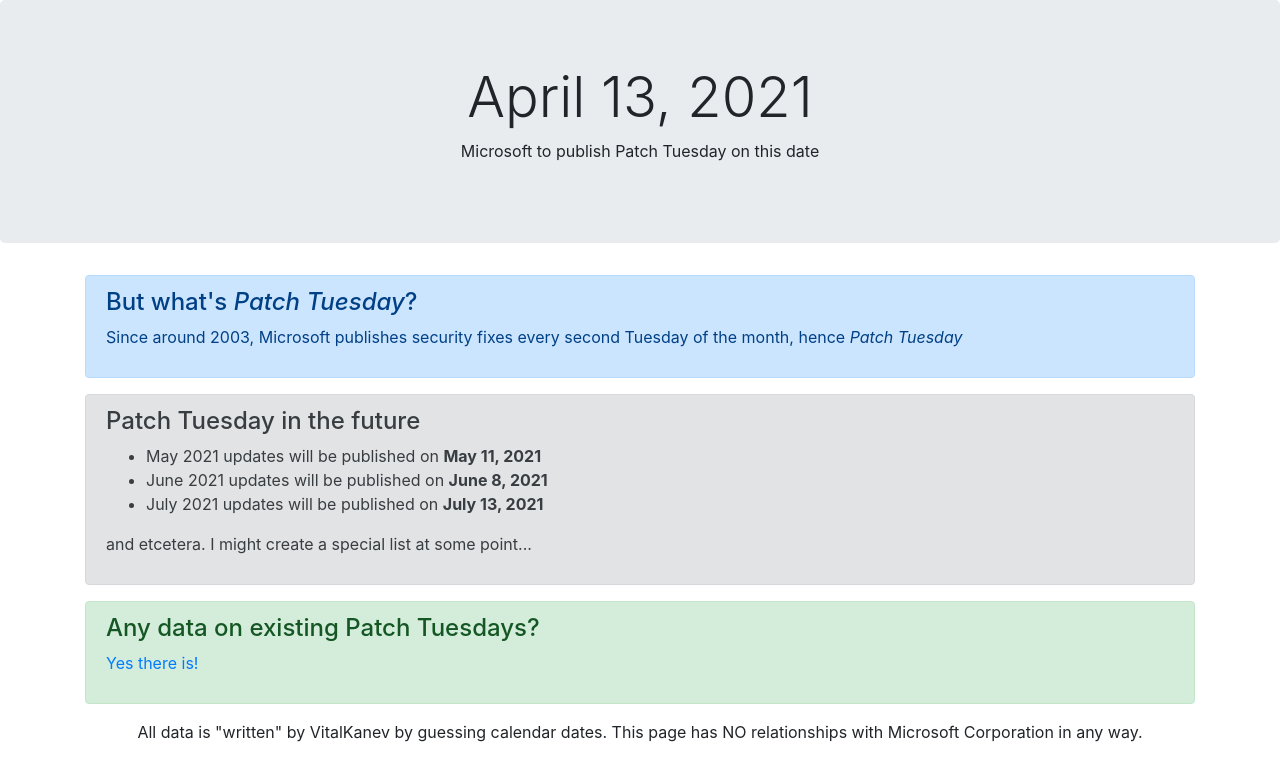
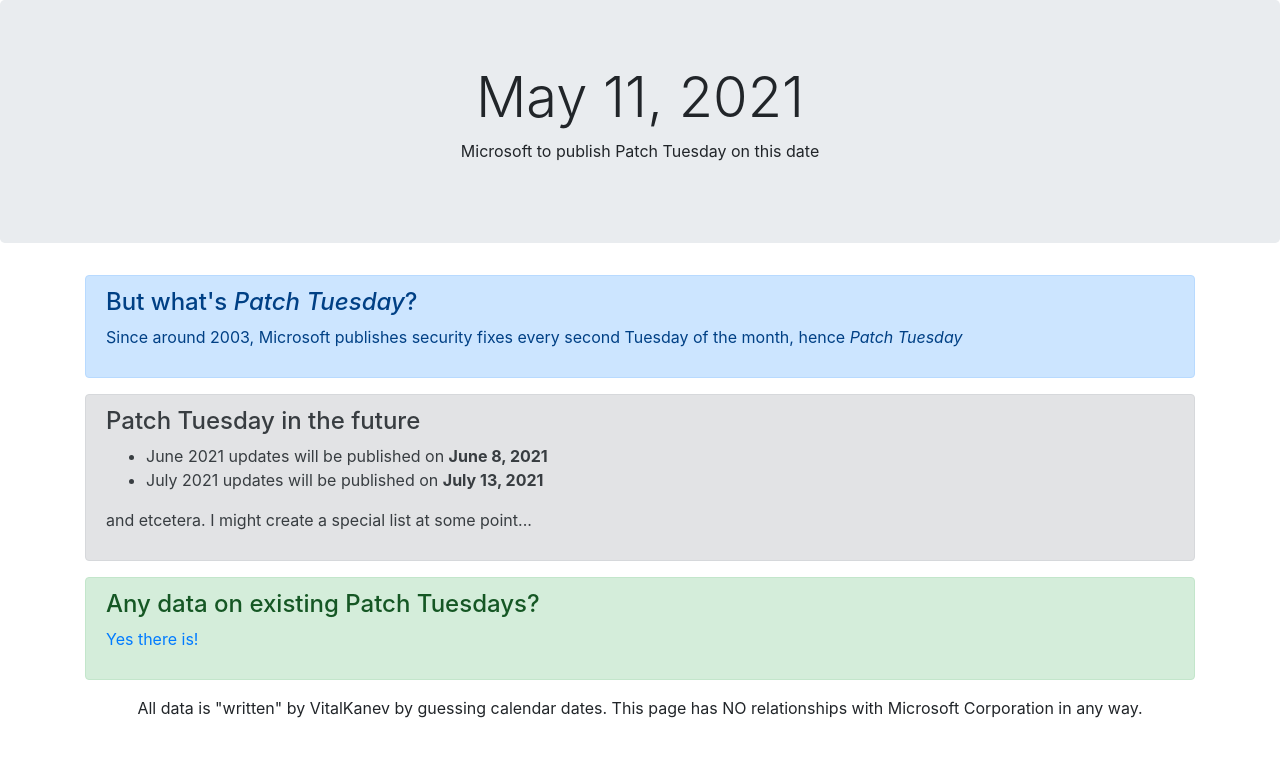
Before and after one commit to vitalkanev/when-is-patch-tuesday, a plain HTML site: page index.html in a window 1280 px wide. Drawn offline with nearby package versions, Linux system fonts and the light colour scheme.

Commit message:
Update index.html

```diff
--- a/index.html
+++ b/index.html
@@ -9,7 +9,7 @@
 </head>
     <body>
         <div class="jumbotron text-center">
-            <h1 class="display-4">April 13, 2021</h1>
+            <h1 class="display-4">May 11, 2021</h1>
             <p>Microsoft to publish Patch Tuesday on this date</p>
         </div>
         <div class="container">
@@ -20,7 +20,6 @@
             <div class="alert alert-secondary">
                 <h4 class="alert-heading">Patch Tuesday in the future</h4>
                 <ul>
-                    <li>May 2021 updates will be published on <b>May 11, 2021</b></li>
                     <li>June 2021 updates will be published on <b>June 8, 2021</b></li>
                     <li>July 2021 updates will be published on <b>July 13, 2021</b></li>
                 </ul>
```
